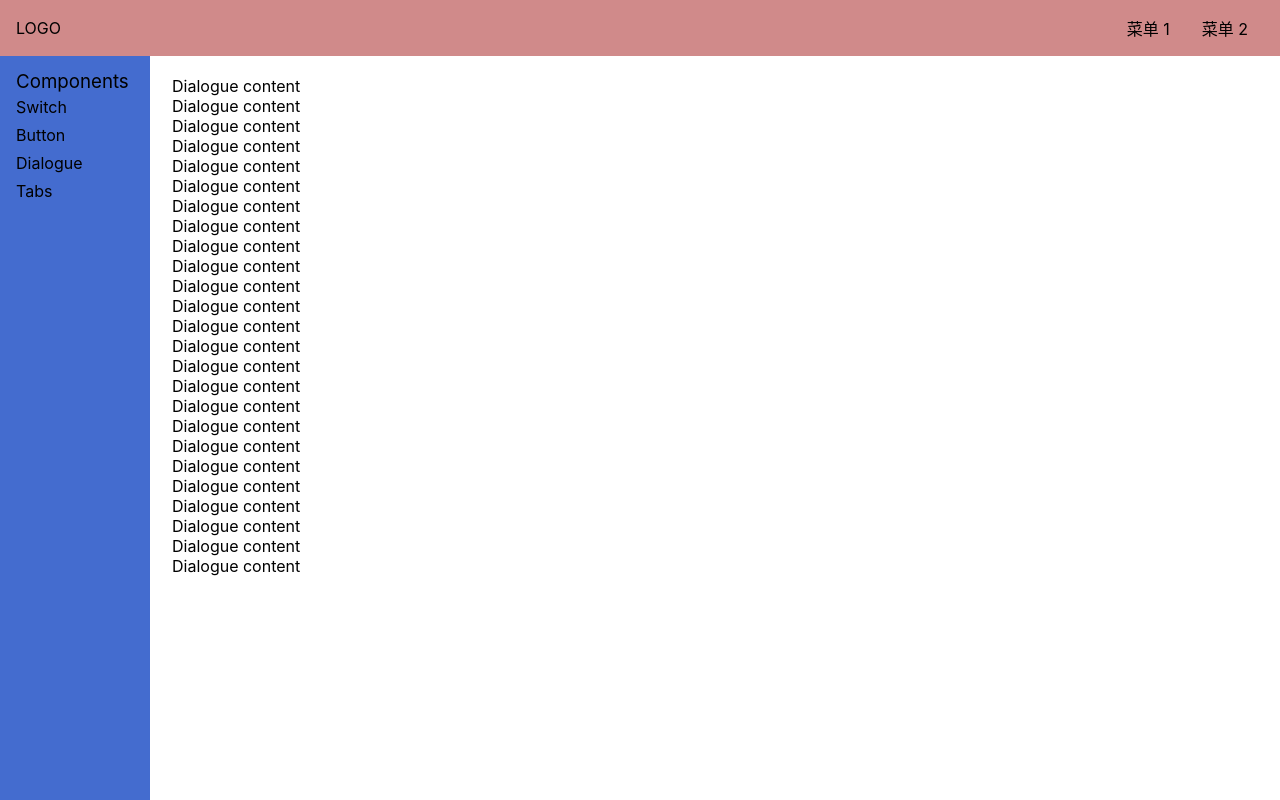
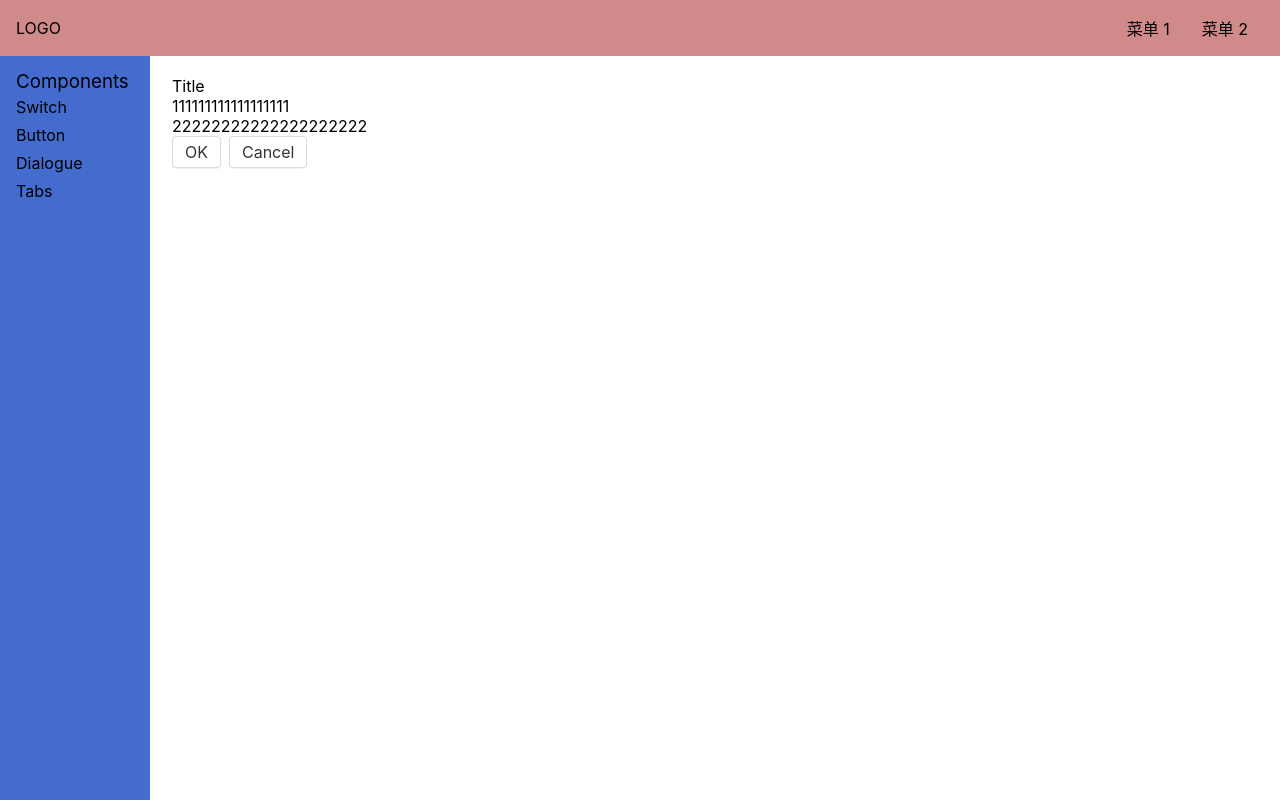
Before and after one commit to Towski0804/FlitUI, a Vue app: page /doc/dialogue in a window 1280 px wide. Built offline with nearby package versions, Linux system fonts and the light colour scheme.

Commit message:
Create Dialogue component

```diff
--- a/src/components/ButtonPage.vue
+++ b/src/components/ButtonPage.vue
@@ -60,6 +60,7 @@
   <div>
     <h2>Loading</h2>
     <Button loading>loading</Button>
+    <Button>loading complete</Button>
   </div>
 </template>
 <script>
--- a/src/components/DialoguePage.vue
+++ b/src/components/DialoguePage.vue
@@ -1,29 +1,12 @@
 <template>
-  <div>
-    <p>Dialogue content</p>
-    <p>Dialogue content</p>
-    <p>Dialogue content</p>
-    <p>Dialogue content</p>
-    <p>Dialogue content</p>
-    <p>Dialogue content</p>
-    <p>Dialogue content</p>
-    <p>Dialogue content</p>
-    <p>Dialogue content</p>
-    <p>Dialogue content</p>
-    <p>Dialogue content</p>
-    <p>Dialogue content</p>
-    <p>Dialogue content</p>
-    <p>Dialogue content</p>
-    <p>Dialogue content</p>
-    <p>Dialogue content</p>
-    <p>Dialogue content</p>
-    <p>Dialogue content</p>
-    <p>Dialogue content</p>
-    <p>Dialogue content</p>
-    <p>Dialogue content</p>
-    <p>Dialogue content</p>
-    <p>Dialogue content</p>
-    <p>Dialogue content</p>
-    <p>Dialogue content</p>
-  </div>
+  <Dialogue>888</Dialogue>
 </template>
+
+<script lang="ts">
+import Dialogue from '../lib/Dialogue.vue'
+export default {
+  components: {
+    Dialogue
+  }
+}
+</script>
--- /dev/null
+++ b/src/lib/Dialogue.vue
@@ -0,0 +1,23 @@
+<template>
+  <div class="flit-overlay"></div>
+  <div class="wrapper">
+    <header>Title</header>
+    <main>
+      <p>111111111111111111</p>
+      <p>22222222222222222222</p>
+    </main>
+    <footer>
+      <Button>OK</Button>
+      <Button>Cancel</Button>
+    </footer>
+  </div>
+</template>
+
+<script lang="ts">
+import Button from './Button.vue'
+export default {
+  components: {
+    Button
+  }
+}
+</script>
```
